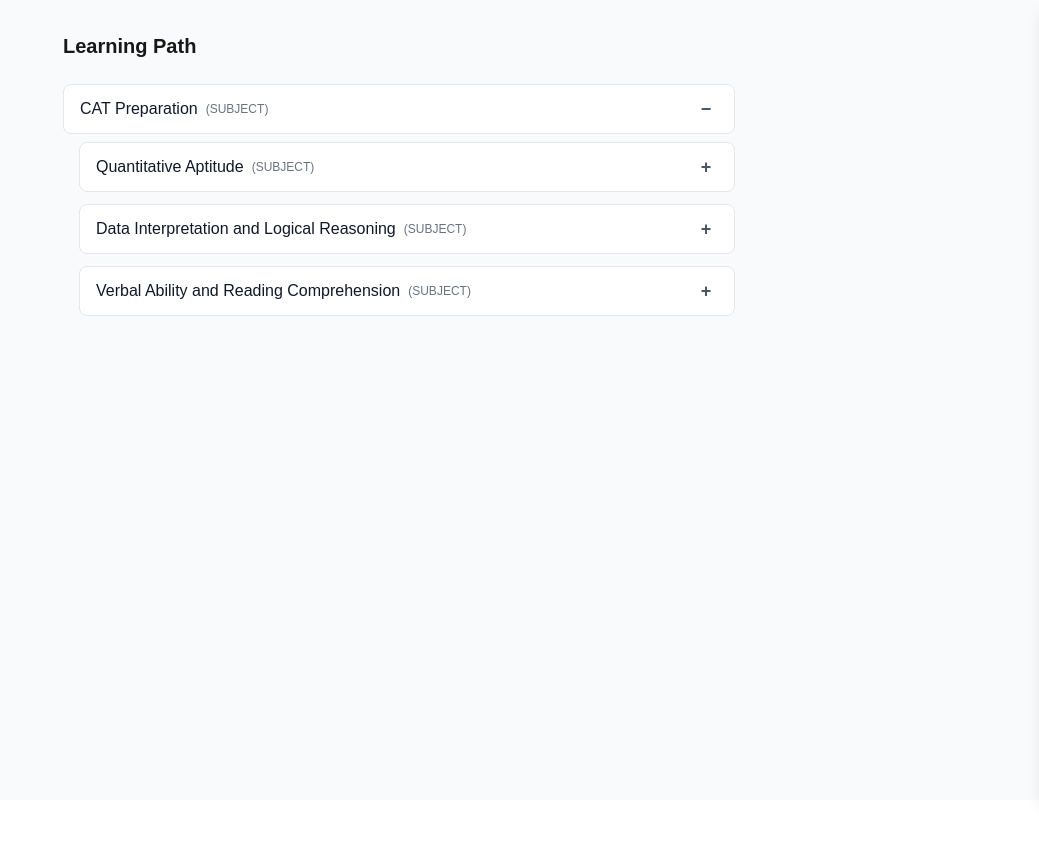
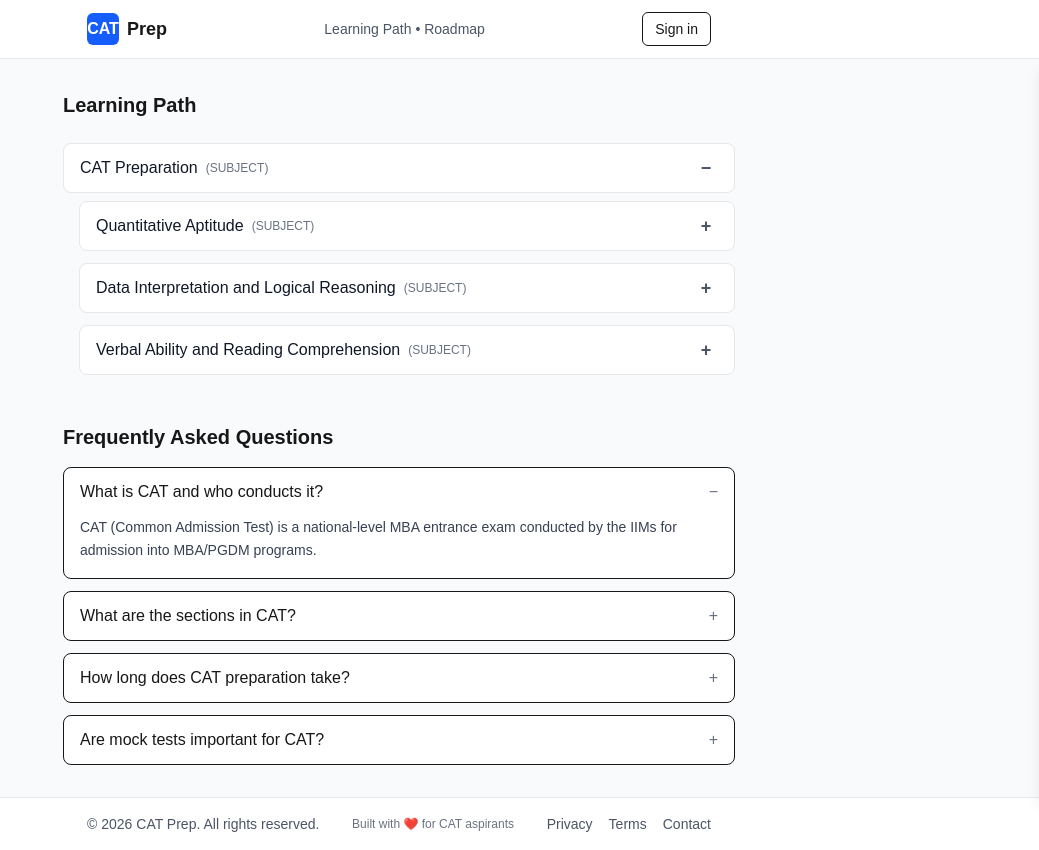
Before and after one commit to singhalvivek/catmap-web, a Next.js app: page /cat-prep/tree in a window 1280 px wide. Shown: the whole page, without its empty margins (241-1280 px from the left). Before the commit the page ends 800 px from the top, so only its background shows below. Built offline with nearby package versions, Linux system fonts and the light colour scheme.

Commit message:
header, footer and faqs (#9)

```diff
--- /dev/null
+++ b/src/app/cat-prep/faq.json
@@ -0,0 +1,22 @@
+[
+  {
+    "id": 1,
+    "question": "What is CAT and who conducts it?",
+    "answer": "CAT (Common Admission Test) is a national-level MBA entrance exam conducted by the IIMs for admission into MBA/PGDM programs."
+  },
+  {
+    "id": 2,
+    "question": "What are the sections in CAT?",
+    "answer": "CAT has three sections: Quantitative Aptitude (QA), DILR, and VARC."
+  },
+  {
+    "id": 3,
+    "question": "How long does CAT preparation take?",
+    "answer": "On average, 6–9 months of focused preparation is sufficient, depending on your starting level."
+  },
+  {
+    "id": 4,
+    "question": "Are mock tests important for CAT?",
+    "answer": "Yes, mock tests help improve speed, accuracy, and exam temperament."
+  }
+]
--- /dev/null
+++ b/src/app/cat-prep/tree/components/Faq.tsx
@@ -0,0 +1,50 @@
+"use client";
+
+import { useState } from "react";
+
+type FAQ = {
+  id: number;
+  question: string;
+  answer: string;
+};
+
+export default function Faq({ faqs }: { faqs: FAQ[] }) {
+  const [openId, setOpenId] = useState<number | null>(1);
+
+  return (
+    <div className="w-full max-w-2xl mt-12">
+      <h2 className="text-xl font-semibold mb-4">Frequently Asked Questions</h2>
+
+      <div className="space-y-3">
+        {faqs.map((faq) => {
+          const isOpen = openId === faq.id;
+
+          return (
+            <div
+              key={faq.id}
+              className="border rounded-lg bg-white overflow-hidden"
+            >
+              <button
+                onClick={() =>
+                  setOpenId(isOpen ? null : faq.id)
+                }
+                className="w-full flex justify-between items-center px-4 py-3 text-left font-medium"
+              >
+                {faq.question}
+                <span className="text-gray-500">
+                  {isOpen ? "−" : "+"}
+                </span>
+              </button>
+
+              {isOpen && (
+                <div className="px-4 pb-4 text-gray-700 text-sm leading-relaxed">
+                  {faq.answer}
+                </div>
+              )}
+            </div>
+          );
+        })}
+      </div>
+    </div>
+  );
+}
--- /dev/null
+++ b/src/app/cat-prep/tree/components/Footer.tsx
@@ -0,0 +1,41 @@
+"use client";
+
+export default function Footer() {
+  return (
+    <footer className="w-full border-t border-gray-200 bg-white">
+      <div className="w-full max-w-2xl mx-auto px-6 py-4 flex flex-col md:flex-row items-center justify-between gap-2">
+        {/* Left */}
+        <div className="text-sm text-gray-600">
+          © {new Date().getFullYear()} CAT Prep. All rights reserved.
+        </div>
+
+        {/* Center */}
+        <div className="text-xs text-gray-500">
+          Built with ❤️ for CAT aspirants
+        </div>
+
+        {/* Right */}
+        <div className="flex items-center gap-4 text-sm">
+          <a
+            href="/privacy"
+            className="text-gray-600 hover:text-gray-900 hover:underline"
+          >
+            Privacy
+          </a>
+          <a
+            href="/terms"
+            className="text-gray-600 hover:text-gray-900 hover:underline"
+          >
+            Terms
+          </a>
+          <a
+            href="/contact"
+            className="text-gray-600 hover:text-gray-900 hover:underline"
+          >
+            Contact
+          </a>
+        </div>
+      </div>
+    </footer>
+  );
+}
--- /dev/null
+++ b/src/app/cat-prep/tree/components/Header.tsx
@@ -0,0 +1,29 @@
+"use client";
+
+export default function Header() {
+  return (
+    <header className="sticky top-0 z-40 w-full bg-white border-b border-gray-200">
+      <div className="w-full max-w-2xl mx-auto px-6 py-3 flex items-center justify-between">
+        {/* Left: Brand */}
+        <div className="flex items-center gap-2">
+          <div className="w-8 h-8 rounded-md bg-blue-600 text-white flex items-center justify-center font-bold">
+            CAT
+          </div>
+          <span className="font-semibold text-lg">Prep</span>
+        </div>
+
+        {/* Center: Page title */}
+        <div className="hidden md:block text-sm text-gray-600">
+          Learning Path • Roadmap
+        </div>
+
+        {/* Right: Actions */}
+        <div className="flex items-center gap-3">
+          <button className="text-sm px-3 py-1.5 rounded-md border hover:bg-gray-50">
+            Sign in
+          </button>
+        </div>
+      </div>
+    </header>
+  );
+}
--- a/src/app/cat-prep/tree/page.tsx
+++ b/src/app/cat-prep/tree/page.tsx
@@ -1,23 +1,31 @@
 "use client";
 
 import { useEffect, useState } from "react";
+
+// Data
 import data from "../data.json";
 import descriptions from "../description.json";
 import resources from "../resources.json";
+import faqs from "../faq.json";
 
+// Utils & models
 import { buildTree } from "./lib/buildTree";
 import { Node } from "./models/node";
 import { Description } from "./models/description";
 import { Resource } from "./models/resource";
 
+// Components
 import Tree from "./components/Tree";
 import DetailsPanel from "./components/DetailsPanel";
+import Header from "./components/Header";
+import Footer from "./components/Footer";
+import Faq from "./components/Faq";
 
 export default function CatPrepTreePage() {
   const tree = buildTree(data as Node[]);
   const [selected, setSelected] = useState<Node | null>(null);
 
-  // Close panel on ESC key
+  // Close details panel on ESC key
   useEffect(() => {
     const handler = (e: KeyboardEvent) => {
       if (e.key === "Escape") setSelected(null);
@@ -27,28 +35,38 @@ export default function CatPrepTreePage() {
   }, []);
 
   return (
-    <div className="min-h-screen flex bg-gray-50">
-      {/* Center Tree */}
-      <div className="flex-1 flex flex-col items-center justify-start p-8 overflow-y-auto">
+    <div className="min-h-screen flex flex-col bg-gray-50">
+      {/* Header */}
+      <Header />
+
+      {/* Main Content */}
+      <div className="flex-1 flex">
+        {/* Center Column */}
+        <main className="flex-1 flex flex-col items-center justify-start p-8 overflow-y-auto">
           <div className="w-full max-w-2xl">
+            {/* Learning Path */}
             <h2 className="text-xl font-semibold mb-6">Learning Path</h2>
             <Tree
               roots={tree}
               onSelect={setSelected}
-            selectedId={selected?.id ?? null} // NEW
+              selectedId={selected?.id ?? null}
             />
+
+            {/* FAQ Section (separate from tree) */}
+            <Faq faqs={faqs as any[]} />
           </div>
-      </div>
+        </main>
 
         {/* Right Slide-in Panel */}
-      <div
-        className={`fixed top-0 right-0 h-screen w-full md:w-96 bg-white border-l border-gray-200 shadow-lg overflow-y-auto transition-transform duration-300 ease-in-out ${
+        <aside
+          className={`fixed top-14 right-0 h-[calc(100vh-56px)] w-full md:w-96 bg-white border-l border-gray-200 shadow-lg overflow-y-auto transition-transform duration-300 ease-in-out ${
             selected ? "translate-x-0" : "translate-x-full"
           }`}
         >
           <button
             onClick={() => setSelected(null)}
             className="absolute top-4 right-4 text-gray-500 hover:text-gray-700"
+            aria-label="Close details panel"
           >
             ✕
           </button>
@@ -60,7 +78,11 @@ export default function CatPrepTreePage() {
               resources={resources as Resource[]}
             />
           </div>
+        </aside>
       </div>
+
+      {/* Footer */}
+      <Footer />
     </div>
   );
 }
```
Lines whose indentation alone changed are shown as unchanged.
